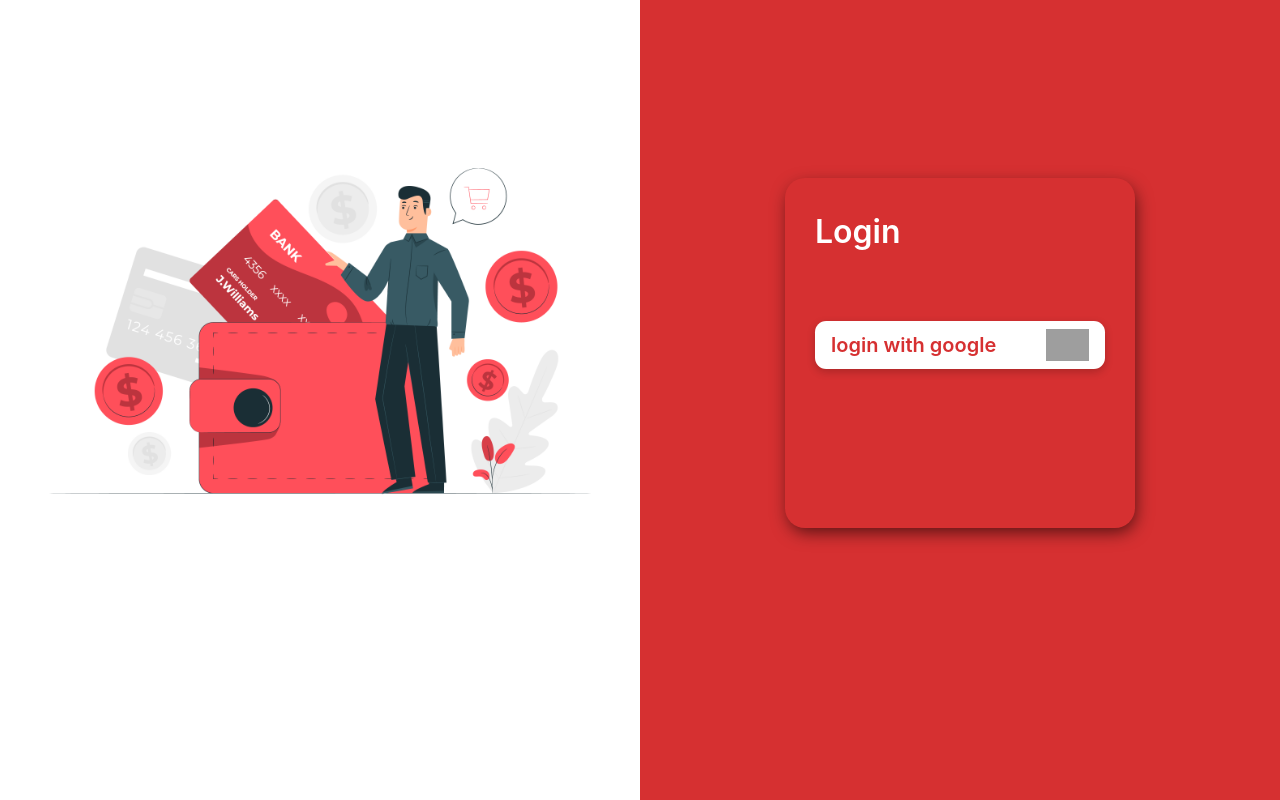
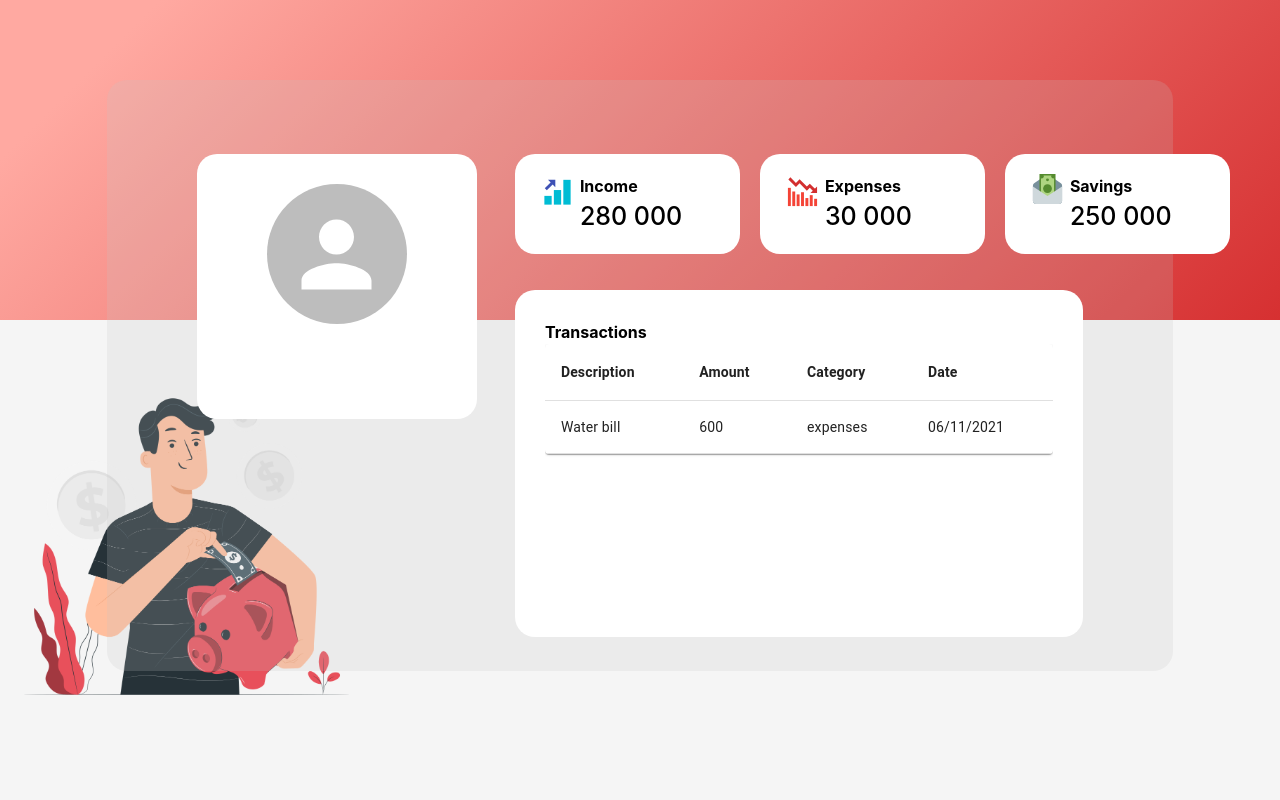
Before and after one commit to Sithija97/Angular-Applications, a React (Create React App) app: page /home in a window 1280 px wide. Before the commit this address led to /. Built offline with nearby package versions, Linux system fonts and the light colour scheme; no server answers; grey boxes are pictures that could not be loaded.

Commit message:
added a new design

```diff
--- a/src/App.js
+++ b/src/App.js
@@ -2,14 +2,15 @@ import React from "react";
 import { BrowserRouter as Router, Switch, Route } from "react-router-dom";
 import { AuthProvider } from "./context/authContext";
 import Login from "./components/login";
-import Home from "./components/home";
+// import Home from "./components/home";
+import HomePage from "./components/homePage";
 
 function App() {
   return (
     <Router>
       <AuthProvider>
         <Switch>
-          <Route path="/home" component={Home} />
+          <Route path="/home" component={HomePage} />
           <Route path="/" component={Login} />
         </Switch>
       </AuthProvider>
--- /dev/null
+++ b/src/components/homePage.jsx
@@ -0,0 +1,136 @@
+import { Button, Container, Grid, Typography } from "@mui/material";
+import { Box } from "@mui/system";
+import React from "react";
+import { ListItem } from "@mui/material";
+import DataTable from "./dataTable";
+import DialogTitle from "@mui/material/DialogTitle";
+import DialogContent from "@mui/material/DialogContent";
+import DialogActions from "@mui/material/DialogActions";
+import Dialog from "@mui/material/Dialog";
+import { FcUpLeft, FcPlus, FcNook, FcDoughnutChart } from "react-icons/fc";
+import TextInput from "./textInput";
+import Badge from "@mui/material/Badge";
+import Form from "./form";
+import CategoryBoxes from "./categoryBoxes";
+import ProfileSection from "./profileSection";
+
+const HomePage = () => {
+  return (
+    <React.Fragment>
+      <Box py={20} className="headerBox" color="white">
+        <Grid container justifyContent="center">
+          <Grid item xs={10}>
+            <Box display="flex" justifyContent="space-between">
+              {/* <Typography variant="h4">Open Job Listing</Typography>
+              <Button variant="contained">Post a Job</Button> */}
+            </Box>
+          </Grid>
+        </Grid>
+      </Box>
+      <Grid container justifyContent="center">
+        <Grid item xs={10}>
+          <Box p={2} mt={-30} mb={2} className="wrapper">
+            <Container maxWidth="xl">
+              {/*<Grid container justify="space-between" spacing={2}>
+                <Grid item xs={6} md={8}>
+                  <ListItem>
+                    <b className="numberVaue">Hi Welcome to Money Manager!</b>
+                  </ListItem>
+                </Grid>
+                <Grid item xs={6} md={4}>
+                  <Grid
+                    container
+                    direction="row"
+                    justifyContent="flex-end"
+                    alignItems="center"
+                  >
+                    <Grid item>
+                      <ListItem>
+                        <FcUpLeft
+                          className="categoryIcon"
+                            onClick={handleLoggedOut}
+                        />{" "}
+                        <b> logout</b>
+                      </ListItem>
+                    </Grid>
+                  </Grid>
+                </Grid>
+                <Grid item xs={6} md={4}></Grid>
+                <Grid item xs={6} md={8}>
+                  <Grid
+                    container
+                    direction="row"
+                    justifyContent="center"
+                    alignItems="center"
+                  >
+                    <Grid item>
+                      <ListItem>
+                        <b>Set Budget</b>
+                        <Badge color="secondary" badgeContent={"new"}>
+                          <FcNook className="categoryIcon" />
+                        </Badge>
+                      </ListItem>
+                    </Grid>
+                    <Grid item>
+                      <ListItem>
+                        <b>Graphs</b>{" "}
+                        <Badge color="secondary" badgeContent={"new"}>
+                          <FcDoughnutChart className="categoryIcon" />
+                        </Badge>
+                      </ListItem>
+                    </Grid>
+                    <Grid item>
+                      <ListItem>
+                        <b>Add</b>{" "}
+                        <FcPlus
+                          className="categoryIcon"
+                            onClick={() => setOpen(true)}
+                        />
+                      </ListItem>
+                    </Grid>
+                  </Grid>
+                </Grid>
+              </Grid> */}
+              <Container maxWidth="lg">
+                <Grid container spacing={2}>
+                  <Grid item xs={6} md={4}>
+                    <ListItem>
+                      <ProfileSection />
+                    </ListItem>
+                  </Grid>
+                  <Grid item xs={6} md={8}>
+                    <ListItem>
+                      <CategoryBoxes />
+                    </ListItem>
+                    <ListItem>
+                      <DataTable />{" "}
+                    </ListItem>
+                  </Grid>
+                </Grid>
+                {/* <DataTable /> */}
+                <Dialog
+                  maxWidth="lg"
+                  //   open={open}
+                  //   onClose={() => setOpen(false)}
+                  aria-labelledby="form-dialog-title"
+                >
+                  <DialogTitle id="form-dialog-title">
+                    Add Transactions
+                  </DialogTitle>
+                  <DialogContent>
+                    {/* text form */}
+                    {/* <Form closePopup={closePopup} /> */}
+                  </DialogContent>
+                  {/* dialog action */}
+                </Dialog>
+              </Container>
+            </Container>
+          </Box>
+        </Grid>
+      </Grid>
+      <img src="images/img1.png" alt="" className="homeImg" />
+    </React.Fragment>
+  );
+};
+
+export default HomePage;
--- a/src/index.css
+++ b/src/index.css
@@ -107,3 +107,27 @@ code {
   height: 2em;
   margin-left: auto;
 }
+
+/* added */
+
+.headerBox {
+  background-image: linear-gradient(135deg, #ffa9a1 10%, #d63031 100%);
+}
+
+.wrapper {
+  background-color: rgba(194, 193, 193, 0.2);
+  display: flex;
+  /* box-shadow: 0px 1px 5px rgba(0, 0, 0, 0.4); */
+  border-radius: 20px;
+}
+
+.wrapperInElements {
+  opacity: 1;
+  flex: 1;
+  height: 45px;
+  margin: 8px;
+}
+
+.searchButton {
+  margin-top: 7px !important;
+}
```
Also changed, not shown: public/images/img2.png (added).
